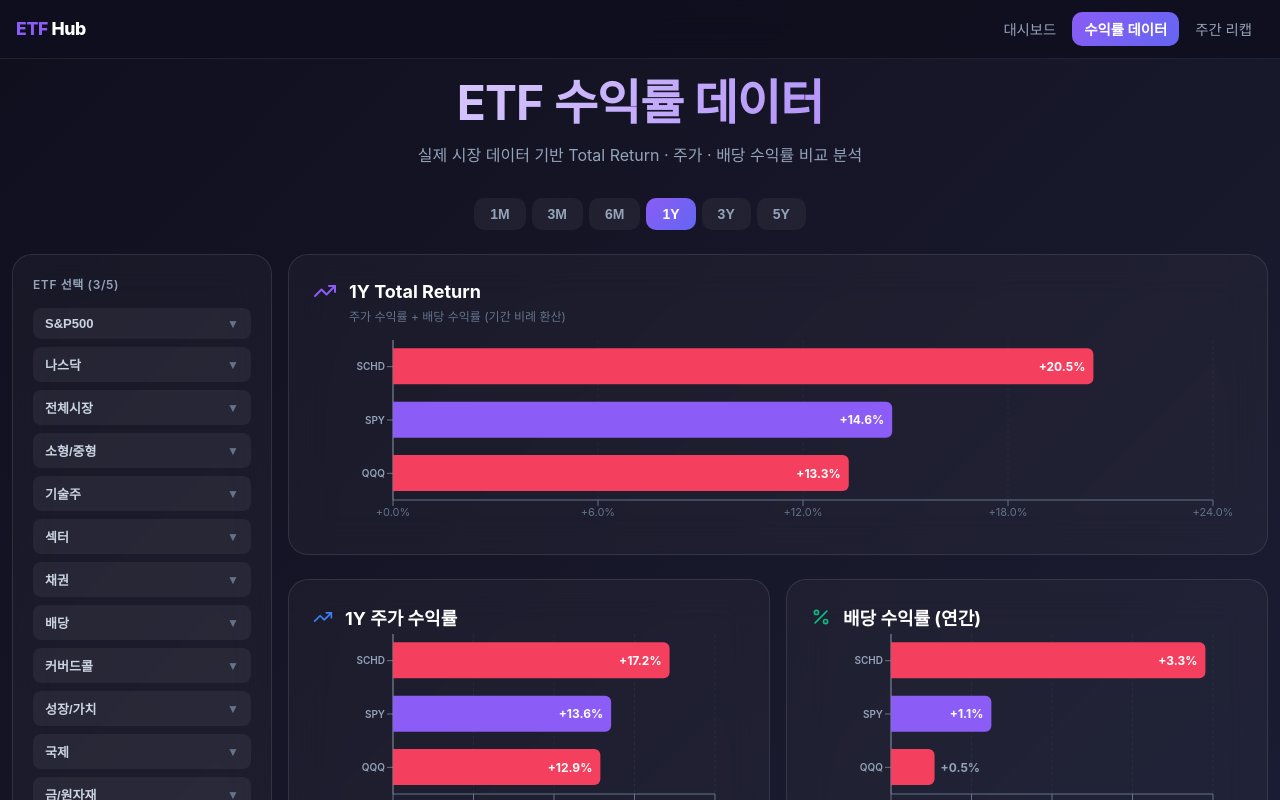
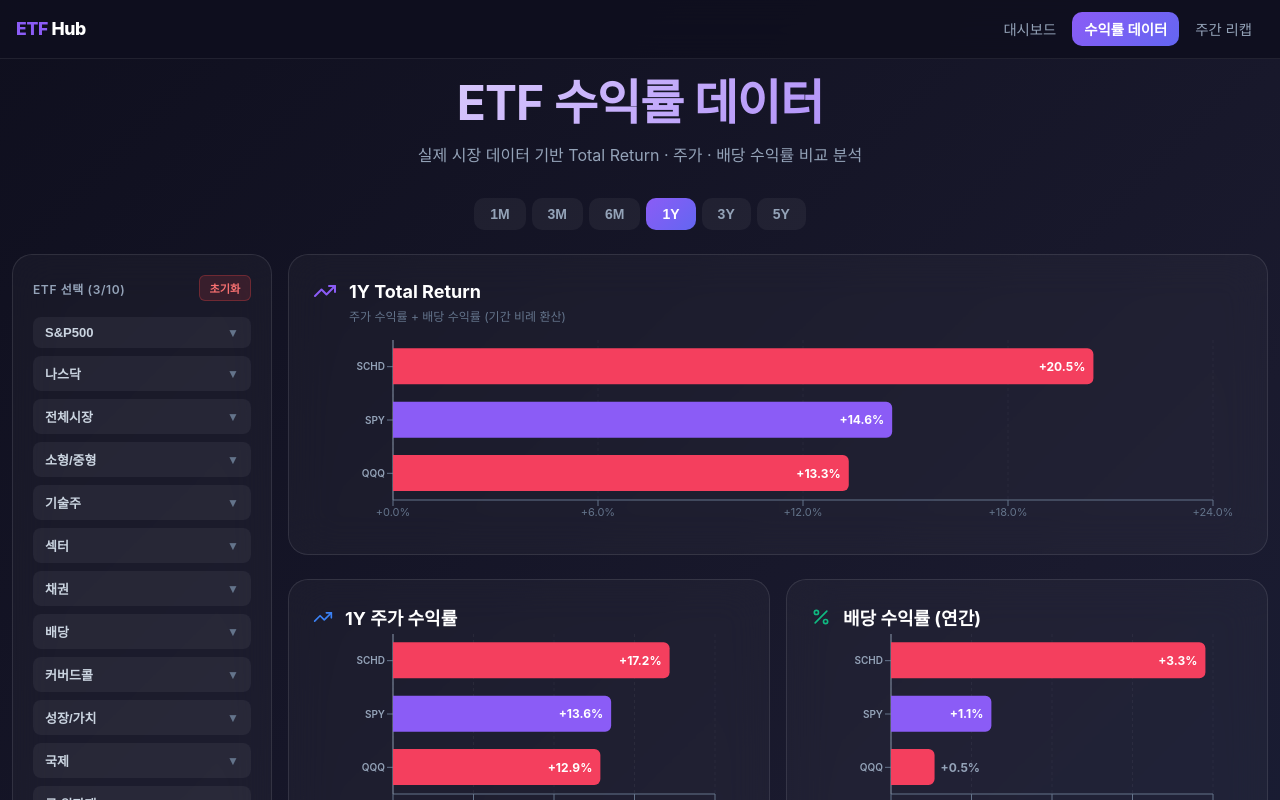
Before and after one commit to cpasuyong-blip/ETF-Dashboard, a Next.js app in the folder frontend/: page /backtest in a window 1280 px wide. Shown: the top 800 px of the page. Built offline with nearby package versions, Linux system fonts and the light colour scheme.

Commit message:
수익률 페이지: ETF 선택 10개로 확장 + 초기화 버튼 추가

```diff
--- a/frontend/components/etf-backtest-chart.jsx
+++ b/frontend/components/etf-backtest-chart.jsx
@@ -187,7 +187,7 @@ export default function ETFBacktestChart() {
     if (selectedETFs.includes(ticker)) {
       if (selectedETFs.length > 1) setSelectedETFs(prev => prev.filter(t => t !== ticker));
     } else {
-      if (selectedETFs.length < 5) setSelectedETFs(prev => [...prev, ticker]);
+      if (selectedETFs.length < 10) setSelectedETFs(prev => [...prev, ticker]);
     }
   };
 
@@ -317,15 +317,31 @@ export default function ETFBacktestChart() {
             padding: '1.25rem',
             backdropFilter: 'blur(20px)',
           }}>
+            <div style={{ display: 'flex', justifyContent: 'space-between', alignItems: 'center', marginBottom: '1rem' }}>
               <div style={{
                 fontSize: '0.75rem',
                 color: '#94a3b8',
-              marginBottom: '1rem',
                 fontWeight: '600',
                 letterSpacing: '0.05em',
                 textTransform: 'uppercase',
               }}>
-              ETF 선택 ({selectedETFs.length}/5)
+                ETF 선택 ({selectedETFs.length}/10)
+              </div>
+              <button
+                onClick={() => setSelectedETFs(['SPY'])}
+                style={{
+                  padding: '0.25rem 0.6rem',
+                  borderRadius: '6px',
+                  fontSize: '0.7rem',
+                  fontWeight: '600',
+                  cursor: 'pointer',
+                  background: 'rgba(239,68,68,0.15)',
+                  color: '#f87171',
+                  border: '1px solid rgba(239,68,68,0.3)',
+                }}
+              >
+                초기화
+              </button>
             </div>
 
             {Object.entries(categories).map(([catKey, cat]) => (
```
Lines whose indentation alone changed are shown as unchanged.
